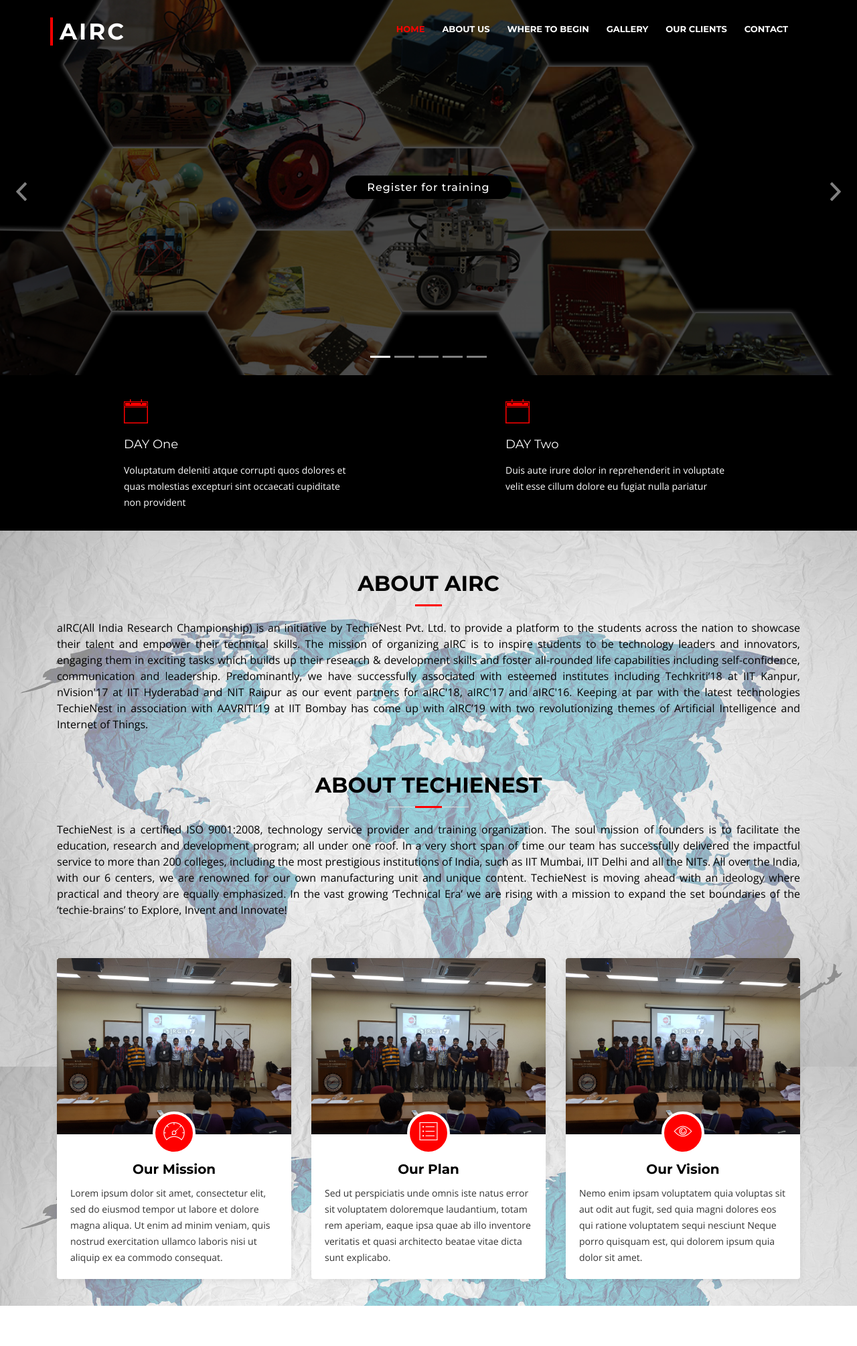
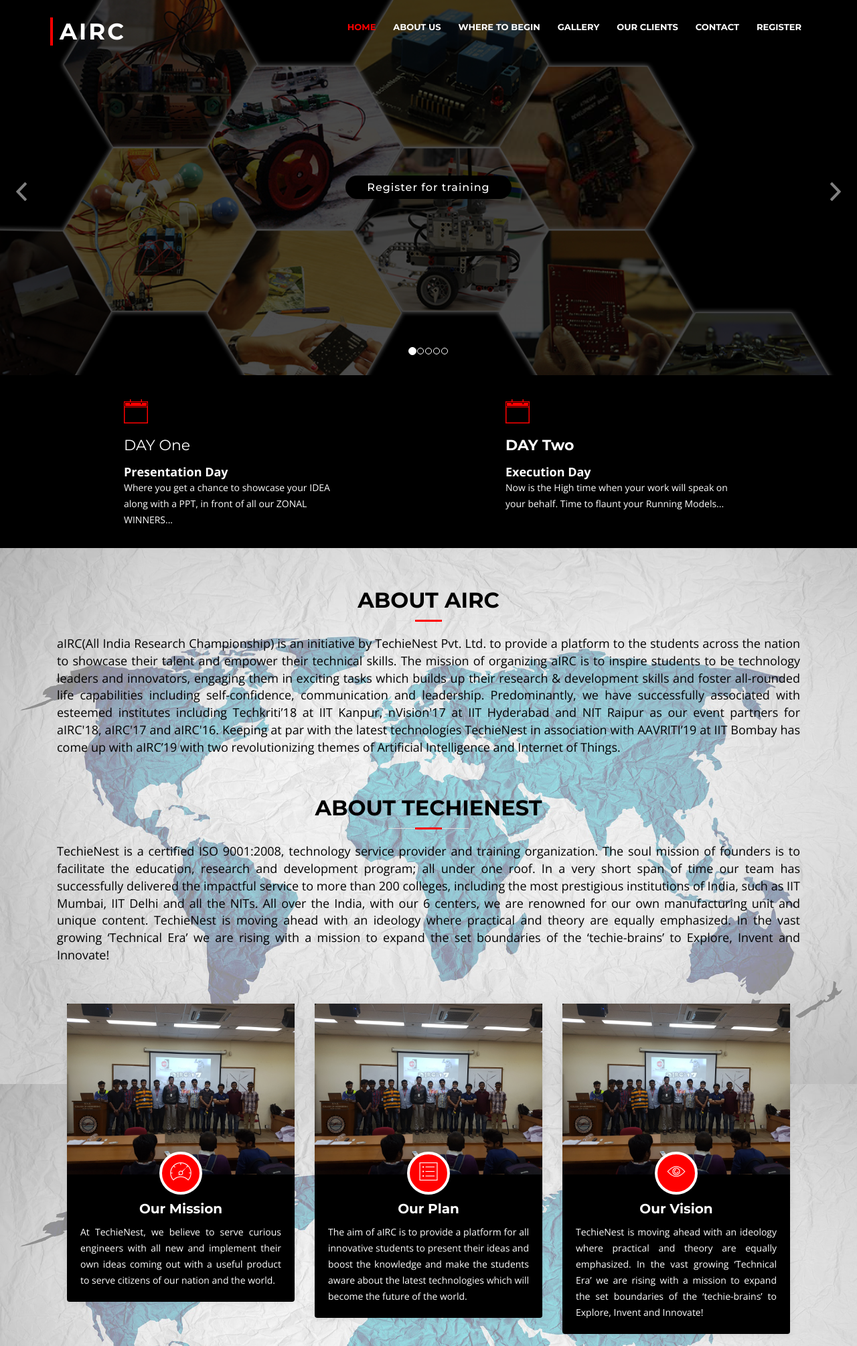
Before and after one commit to RabiaGithub/django_basic, a Django app: page / in a window 1280 px wide. Shown: the top 2009 px of the page at 67% size. Run offline with Django 3.2, Linux system fonts and the light colour scheme; some libraries are stand-ins or nearby versions; some web fonts are replaced.

Commit message:
some gui changes

```diff
--- a/myapp/static/css/style.css
+++ b/myapp/static/css/style.css
@@ -14,6 +14,40 @@
   color: #666666;
   font-family: "Open Sans", sans-serif;
 }
+
+.modal-dialog {
+  width: 360px;
+  height:600px !important;
+}
+.modal-content {
+/* 80% of window height */
+height: 60%;
+background-color:red;
+}
+.modal-header {
+background-color: red;
+padding:16px 16px;
+color:#FFF;
+border-bottom:2px dashed red;
+}
+
+/* .modal-dialog {
+
+  width: 1388px;
+
+}
+
+.modal-header {
+
+background-color: red;
+
+padding:16px 16px;
+
+color:#FFF;
+
+border-bottom:2px dashed red;
+
+} */
 
 a {
   color: red;
@@ -664,7 +698,7 @@
 }
 
 #about .about-col {
-  background: #fff;
+  background: black;
   border-radius: 0 0 4px 4px;
   box-shadow: 0px 2px 12px rgba(0, 0, 0, 0.08);
   margin-bottom: 20px;
@@ -709,7 +743,7 @@
 }
 
 #about .about-col h2 {
-  color: #000;
+  color:red;
   text-align: center;
   font-weight: 700;
   font-size: 20px;
@@ -718,7 +752,7 @@
 }
 
 #about .about-col h2 a {
-  color: #000;
+  color: white;
 }
 
 #about .about-col h2 a:hover {
@@ -728,7 +762,7 @@
 #about .about-col p {
   font-size: 14px;
   line-height: 24px;
-  color: #333;
+  color: white;
   margin-bottom: 0;
   padding: 0 20px 20px 20px;
 }
@@ -1064,7 +1098,7 @@
 #clients img {
   max-width: 100%;
   opacity: 0.5;
-  transition: 0.3s;
+  transition: 0.1s;
   padding: 15px 0;
 }
 
--- a/myapp/templates/formapp/index.html
+++ b/myapp/templates/formapp/index.html
@@ -24,6 +24,10 @@
   <link rel="stylesheet" href={% static "lib/owlcarousel/assets/owl.carousel.min.css" %}>
   <link rel="stylesheet" href={% static "lib/lightbox/css/lightbox.min.css" %}>
 
+  <link rel="stylesheet" href="https://maxcdn.bootstrapcdn.com/bootstrap/3.3.5/css/bootstrap.min.css">
+  <meta name="viewport" content="width=device-width, initial-scale=1.0">
+  <script src="https://ajax.googleapis.com/ajax/libs/jquery/1.10.2/jquery.min.js"></script>
+  <script src="https://maxcdn.bootstrapcdn.com/bootstrap/3.3.5/js/bootstrap.min.js"></script>
 <!-- Main Stylesheet File -->
   <link rel="stylesheet" href={% static "css/style.css" %}>
 
@@ -57,7 +61,7 @@
           <li><a href="#portfolio">Gallery</a></li>
           <li><a href="#team">Our Clients</a></li>
           <li><a href="#contact">Contact</a></li>
-        <li>  <li>
+          <li><a href="#register">Register</a></li>
         </ul>
       </nav><!-- #nav-menu-container -->
     </div>
@@ -164,9 +168,9 @@
           </div>
           <div class="col-lg-4 box">
             <i class="ion-ios-calendar-outline"></i>
-            <h4 class="title"><a href="">DAY One</a></h4>
-            <p class="description">Voluptatum deleniti atque corrupti quos dolores et quas molestias excepturi sint
-              occaecati cupiditate non provident</p>
+            <h4 class="title" style="font-size:22"><a href="">DAY One</a></h4>
+            <p class="description" style="font-size:18"><strong>Presentation Day</strong></p>
+            <p class="description">Where you get a chance to showcase your IDEA along with a PPT, in front of all our ZONAL WINNERS... </p>
           </div>
 
 
@@ -175,9 +179,9 @@
 
           <div class="col-lg-4 box">
             <i class="ion-ios-calendar-outline "></i>
-            <h4 class="title"><a href="">DAY Two</a></h4>
-            <p class="description">Duis aute irure dolor in reprehenderit in voluptate velit esse cillum dolore eu
-              fugiat nulla pariatur</p>
+            <h4 class="title" style="font-size:22" ><a href=""><strong>DAY Two</strong></a></h4>
+            <p class="description" style="font-size:18"><strong>Execution Day</strong></p>
+            <p class="description">Now is the High time when your work will speak on your behalf. Time to flaunt your Running Models...</p>
           </div>
 
           <div class="col-lg-1">
@@ -194,7 +198,7 @@
 
         <header class="section-header">
           <h3>About AIRC</h3>
-          <p class="text-justify">aIRC(All India Research Championship) is an initiative by TechieNest Pvt. Ltd. to provide a
+          <p class="text-justify" style="font-size:18">aIRC(All India Research Championship) is an initiative by TechieNest Pvt. Ltd. to provide a
             platform to the students across the nation to showcase their talent and empower their technical skills.
             The mission of organizing aIRC is to inspire students to be technology leaders and innovators, engaging
             them in exciting tasks which builds up their research & development skills and foster all-rounded life
@@ -207,7 +211,7 @@
         </header>
         <header class="section-header">
           <h3>About TECHIENEST</h3>
-          <p class="text-justify">TechieNest is a certified ISO 9001:2008, technology service provider and training organization.
+          <p class="text-justify" style="font-size:18">TechieNest is a certified ISO 9001:2008, technology service provider and training organization.
             The soul mission of founders is to facilitate the education, research and development program;
             all under one roof. In a very short span of time our team has successfully delivered the impactful
             service to more than 200 colleges, including the most prestigious institutions of India, such as
@@ -219,19 +223,18 @@
         </header>
 
 
-        <div class="row about-cols">
+        <div class="row-eq-height about-cols">
 
-          <div class="col-md-4 wow fadeInUp">
+          <div class=" col-md-4 wow fadeInUp">
             <div class="about-col">
               <div class="img">
                 <img class="img-fluid" src={% static "img/portfolio/g1.jpg" %}>
                 <div class="icon"><i class="ion-ios-speedometer-outline"></i></div>
               </div>
               <h2 class="title"><a href="#">Our Mission</a></h2>
-              <p>
-                Lorem ipsum dolor sit amet, consectetur elit, sed do eiusmod tempor ut labore et dolore magna aliqua.
-                Ut enim ad minim veniam, quis nostrud exercitation ullamco laboris nisi ut aliquip ex ea commodo
-                consequat.
+              <p style="text-align:justify">
+                At TechieNest, we believe to serve curious engineers with all new and implement their
+own ideas coming out with a useful product to serve citizens of our nation and the world.
               </p>
             </div>
           </div>
@@ -243,10 +246,10 @@
                 <div class="icon"><i class="ion-ios-list-outline"></i></div>
               </div>
               <h2 class="title"><a href="#">Our Plan</a></h2>
-              <p>
-                Sed ut perspiciatis unde omnis iste natus error sit voluptatem  doloremque laudantium, totam rem
-                aperiam, eaque ipsa quae ab illo inventore veritatis et quasi architecto beatae vitae dicta sunt
-                explicabo.
+              <p style="text-align:justify">
+               The aim of aIRC is to provide a platform for all innovative students to present their
+ideas and boost the knowledge and make the students aware about the latest
+technologies which will become the future of the world.
               </p>
             </div>
           </div>
@@ -258,9 +261,8 @@
                 <div class="icon"><i class="ion-ios-eye-outline"></i></div>
               </div>
               <h2 class="title"><a href="#">Our Vision</a></h2>
-              <p>
-                Nemo enim ipsam voluptatem quia voluptas sit aut odit aut fugit, sed quia magni dolores eos qui
-                ratione voluptatem sequi nesciunt Neque porro quisquam est, qui dolorem ipsum quia dolor sit amet.
+              <p style="text-align:justify">
+                TechieNest is moving ahead with an ideology where practical and theory are equally emphasized. In the vast growing ‘Technical Era’ we are rising with a mission to expand the set boundaries of the ‘techie-brains’ to Explore, Invent and Innovate!
               </p>
             </div>
           </div>
@@ -286,27 +288,23 @@
           <div class="col-lg-6 col-md-6 box wow bounceInUp" data-wow-duration="1.4s">
             <div class="icon"><i class="icon ion-arrow-graph-up-right"></i></div>
             <h4 class="title"><a href="">Stages For aIRC'19</a></h4>
-            <p class="description">Voluptatum deleniti atque corrupti quos dolores et quas molestias excepturi
-              sint occaecati cupiditate non provident</p>
+            <p class="description">First is to get through the synopsis submission of projects. Second is clearning Zonals to be held in different colleges, and then you get Ticket to IIT Bombay. </p>
           </div>
           <div class="col-lg-6 col-md-6 box wow bounceInUp" data-wow-duration="1.4s">
             <div class="icon"><i class="ion-ios-bookmarks"></i></div>
             <h4 class="title"><a href="">Process Guidelines</a></h4>
-            <p class="description">Minim veniam, quis nostrud exercitation ullamco laboris nisi ut aliquip ex ea
-              commodo consequat tarad limino ata</p>
+            <p class="description">The project should be based on any of our four stated themes. Students qualifying the synopsis submission and Zonal rounds are elegible for FINALE</p>
           </div>
           <div class="col-lg-6 col-md-6 box wow bounceInUp" data-wow-duration="1.4s">
             <div class="icon"><i class="ion-ios-paper"></i></div>
             <h4 class="title"><a href="">Problem Statements</a></h4>
-            <p class="description">Duis aute irure dolor in reprehenderit in voluptate velit esse cillum dolore eu
-              fugiat nulla pariatur</p>
+            <p class="description">In aIRC’19, teams have to submit an idea (problem and solution of that particular problem) based on any or all of our four themes. These ideas should cover a particular field that can reduce human efforts</p>
           </div>
           <div class="col-lg-6 col-md-6 box wow bounceInUp" data-wow-delay="0.1s" data-wow-duration="1.4s">
             <div class="icon"><i class="ion-trophy"></i></div>
             <h4 class="title"><a href="">Accolades</a></h4>
-            <p class="description">Excepteur sint occaecat cupidatat non proident, sunt in culpa qui officia deserunt
-              mollit anim id est laborum</p>
-          </div>
+            <p class="description">Prizes and rewards worth upto 1 Lakh.</p>
+            <p class="description">Scholarship for all the finalists in TechieNest SITP(Summer Industrial Training Program) 2019.</p>          </div>
           {% comment %} <div class="col-lg-4 col-md-6 box wow bounceInUp" data-wow-delay="0.1s" data-wow-duration="1.4s">
             <div class="icon"><i class="ion-ios-barcode"></i></div>
             <h4 class="title"><a href="">Nemo Enim</a></h4>
@@ -817,25 +815,44 @@
 
         </div>
 
+        <div class="container">
+        {% comment %} <form action="" method="post">
+          <div class="col-md-6">
+            {{ form.name }}
+            {{ form.email }}
+          </div>
+          <div class=col-md-6>
+            {{ form.phone }}
+            {{ form.body }}
+          </div>
+          <center><input type="submit" value="Submit"></center>
+        </form> {% endcomment %}
+          <center><form method="post">
+            {% csrf_token %}
+            {{ form.as_p }}
+            <button type="submit" class="btn btn-danger">SUBMIT</button>
+          </form>
+        </div></center>
+    </div>
+    </section><!-- #contact -->
     <!--
 
      -->
-
+    <section id="register"   >
       <div class="container">
         <button type="button" class="btn btn-info btn-lg" data-toggle="modal" data-target="#myModal">Regsiter</button>
 
     <!-- Modal -->
-    <div class="modal fade" id="myModal" role="dialog">
-      <div class="modal-dialog model-lg">
+        <div class="modal fade" id="myModal" role="document">
+          <div class="modal-dialog">
 
         <!-- Modal content-->
             <div class="modal-content">
             <div class="modal-header">
               <button type="button" class="close" data-dismiss="modal">&times;</button>
-            <h4 class="modal-title">Modal Header</h4>
+              <h3 class="modal-title">Register Yourself for the BIG Event</h3>
             </div>
             <div class="modal-body">
-            <p>Some text in the modal.</p>
               <form method="post">
                 {% csrf_token %}
                 {{ form.as_p }}
@@ -847,11 +864,48 @@
             </div>
           </div>
 
-      </div>
-    </div></div>
 
         </div>
-    </section><!-- #contact -->
+
+{% comment %}
+        <div class="container">
+<h1>Bootstrap Modal with custom size</h1>
+
+<!-- Button trigger modal -->
+<button type="button" class="btn btn-primary btn-lg" data-toggle="modal" data-target="#myModal">
+  Launch Modal window
+</button>
+
+<!-- Modal -->
+<div class="modal fade" id="myModal" tabindex="-1" role="dialog" aria-labelledby="myModalLabel">
+  <div class="modal-dialog" role="document">
+    <div class="modal-content">
+      <div class="modal-header">
+        <button type="button" class="close" data-dismiss="modal" aria-label="Close"><span aria-hidden="true">�</span></button>
+        <h4 class="modal-title" id="myModalLabel">Custom height and width</h4>
+      </div>
+      <div class="modal-body">
+        <form method="post">
+                {% csrf_token %}
+                {{ form.as_p }}
+                <button type="submit">SUBMIT</button>
+              </form>
+      </div>
+      <div class="modal-footer">
+        <button type="button" class="btn btn btn-primary" data-dismiss="modal">OK</button>
+        <button type="button" class="btn btn btn-success" data-dismiss="modal">Save</button>
+        <button type="button" class="btn btn-warning" data-dismiss="modal">Cancel</button>
+      </div>
+    </div>
+  </div>
+</div>
+  {% endcomment %}
+
+
+
+      </div>
+    </section>
+
 
   </main>
 
@@ -901,12 +955,9 @@
           </div>
 
           <div class="col-lg-3 col-md-6 footer-newsletter">
-            <h4>Our Newsletter</h4>
-            <p>Tamen quem nulla quae legam multos aute sint culpa legam noster magna veniam enim veniam illum dolore
-              legam minim quorum culpa amet magna export quem marada parida nodela caramase seza.</p>
-            <form action="" method="post">
-              <input type="email" name="email"><input type="submit"  value="Subscribe">
-            </form>
+            <div class="mapouter"><div class="gmap_canvas">
+		        <iframe width="161" height="268" id="gmap_canvas" src="https://maps.google.com/maps?q=TechieNest%20in%20jaipur&t=&z=11&ie=UTF8&iwloc=&output=embed" frameborder="0" scrolling="no" marginheight="0" marginwidth="0"></iframe><a href="https://www.pureblack.de/webdesign-koeln/"></a></div><style>.mapouter{text-align:right;height:268px;width:161px;}.gmap_canvas {overflow:hidden;background:none!important;height:268px;width:161px;}</style>
+	          </div>
           </div>
 
         </div>
```
Also changed, not shown: myapp/templates/formapp/form.html (+51 -28 lines), db.sqlite3. Lines whose indentation alone changed are shown as unchanged.
